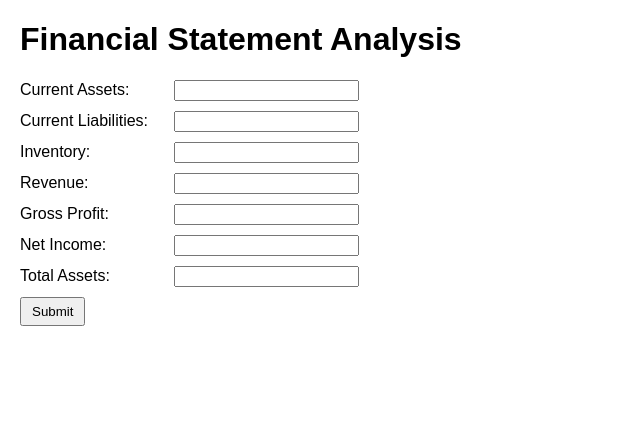
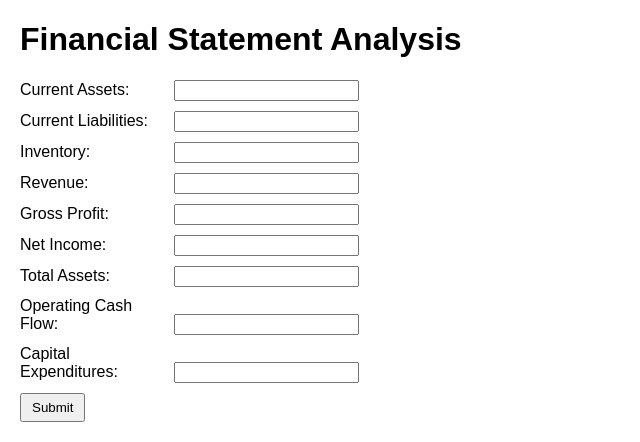
Before and after one commit to TheNarrator42/ANDHACKS2024, a Flask app: page / in a window 1280 px wide. Shown: the top 442 px of the page, without its empty margins (0-640 px from the left). Run offline with Flask 3, Linux system fonts and the light colour scheme.

Commit message:
Finished Module 1 (F_Statement Analysis) primitive

```diff
--- a/backend/routes/financial_statement.py
+++ b/backend/routes/financial_statement.py
@@ -19,6 +19,8 @@ def input_financial_data():
         user_data['gross_profit'] = float(user_data.get('gross_profit', 1))
         user_data['net_income'] = float(user_data.get('net_income', 1))
         user_data['total_assets'] = float(user_data.get('total_assets', 1))
+        user_data['operating_cash_flow'] = float(user_data.get('operating_cash_flow', 0))
+        user_data['capex'] = float(user_data.get('capex', 0))
 
         user_id = user_data.get('user_id', 'default_user')  # Assign a default user ID
 
@@ -51,12 +53,17 @@ def get_financial_ratios():
         net_profit_margin = data['net_income'] / data['revenue']
         asset_turnover_ratio = data['revenue'] / data['total_assets']
 
+        # Example cash flow ratio
+        free_cash_flow = data['operating_cash_flow'] - data['capex']
+        cash_flow_margin = free_cash_flow / data['revenue']
+
         ratios = {
             "current_ratio": current_ratio,
             "quick_ratio": quick_ratio,
             "gross_profit_margin": gross_profit_margin,
             "net_profit_margin": net_profit_margin,
-            "asset_turnover_ratio": asset_turnover_ratio
+            "asset_turnover_ratio": asset_turnover_ratio,
+            "cash_flow_margin": cash_flow_margin
         }
 
         return jsonify({"financial_ratios": ratios}), 200
--- a/frontend/static/script.js
+++ b/frontend/static/script.js
@@ -9,6 +9,8 @@ document.getElementById('financial-form').addEventListener('submit', async funct
         gross_profit: document.getElementById('gross_profit').value,
         net_income: document.getElementById('net_income').value,
         total_assets: document.getElementById('total_assets').value,
+        operating_cash_flow: document.getElementById('operating_cash_flow').value,
+        capex: document.getElementById('capex').value,
         user_id: 'default_user'
     };
 
@@ -34,6 +36,16 @@ document.getElementById('financial-form').addEventListener('submit', async funct
         const ratiosData = await ratiosResponse.json();
 
         if (ratiosResponse.ok) {
+            // Industry averages for comparison
+            const industryAverages = {
+                current_ratio: 1.8,
+                quick_ratio: 1.2,
+                gross_profit_margin: 0.35,
+                net_profit_margin: 0.08,
+                asset_turnover_ratio: 0.9,
+                cash_flow_margin: 0.1
+            };
+
             // Update the UI with the financial ratios
             document.getElementById('ratios').innerHTML = `
                 <h3>Financial Ratios:</h3>
@@ -42,7 +54,54 @@ document.getElementById('financial-form').addEventListener('submit', async funct
                 <p>Gross Profit Margin: ${ratiosData.financial_ratios.gross_profit_margin}</p>
                 <p>Net Profit Margin: ${ratiosData.financial_ratios.net_profit_margin}</p>
                 <p>Asset Turnover Ratio: ${ratiosData.financial_ratios.asset_turnover_ratio}</p>
+                <p>Cash Flow Margin: ${ratiosData.financial_ratios.cash_flow_margin}</p>
             `;
+
+            // Create chart with comparison against industry averages
+            const ctx = document.getElementById('ratiosChart').getContext('2d');
+            new Chart(ctx, {
+                type: 'bar',
+                data: {
+                    labels: ['Current Ratio', 'Quick Ratio', 'Gross Profit Margin', 'Net Profit Margin', 'Asset Turnover Ratio', 'Cash Flow Margin'],
+                    datasets: [
+                        {
+                            label: 'Company Ratios',
+                            data: [
+                                ratiosData.financial_ratios.current_ratio,
+                                ratiosData.financial_ratios.quick_ratio,
+                                ratiosData.financial_ratios.gross_profit_margin,
+                                ratiosData.financial_ratios.net_profit_margin,
+                                ratiosData.financial_ratios.asset_turnover_ratio,
+                                ratiosData.financial_ratios.cash_flow_margin
+                            ],
+                            backgroundColor: 'rgba(75, 192, 192, 0.2)',
+                            borderColor: 'rgba(75, 192, 192, 1)',
+                            borderWidth: 1
+                        },
+                        {
+                            label: 'Industry Averages',
+                            data: [
+                                industryAverages.current_ratio,
+                                industryAverages.quick_ratio,
+                                industryAverages.gross_profit_margin,
+                                industryAverages.net_profit_margin,
+                                industryAverages.asset_turnover_ratio,
+                                industryAverages.cash_flow_margin
+                            ],
+                            backgroundColor: 'rgba(153, 102, 255, 0.2)',
+                            borderColor: 'rgba(153, 102, 255, 1)',
+                            borderWidth: 1
+                        }
+                    ]
+                },
+                options: {
+                    scales: {
+                        y: {
+                            beginAtZero: true
+                        }
+                    }
+                }
+            });
         } else {
             document.getElementById('ratios').innerHTML = `<p>Error: ${ratiosData.error}</p>`;
         }
--- a/frontend/templates/financial_form.html
+++ b/frontend/templates/financial_form.html
@@ -3,8 +3,7 @@
 <head>
     <meta charset="UTF-8">
     <meta name="viewport" content="width=device-width, initial-scale=1.0">
-    <title>Financial Statement Form</title>
-    <!-- Load the CSS file using Flask's url_for function -->
+    <title>Financial Statement Analysis</title>
     <link rel="stylesheet" href="{{ url_for('static', filename='styles.css') }}">
 </head>
 <body>
@@ -31,12 +30,20 @@
         <label>Total Assets:</label>
         <input type="number" id="total_assets" name="total_assets"><br>
 
+        <label>Operating Cash Flow:</label>
+        <input type="number" id="operating_cash_flow" name="operating_cash_flow"><br>
+
+        <label>Capital Expenditures:</label>
+        <input type="number" id="capex" name="capex"><br>
+
         <button type="submit">Submit</button>
     </form>
 
     <div id="ratios"></div>
 
-    <!-- Load the JavaScript file using Flask's url_for function -->
+    <canvas id="ratiosChart" width="400" height="200"></canvas>
+
+    <script src="https://cdn.jsdelivr.net/npm/chart.js"></script>
     <script src="{{ url_for('static', filename='script.js') }}"></script>
 </body>
 </html>
```
Also changed, not shown: README.md.
